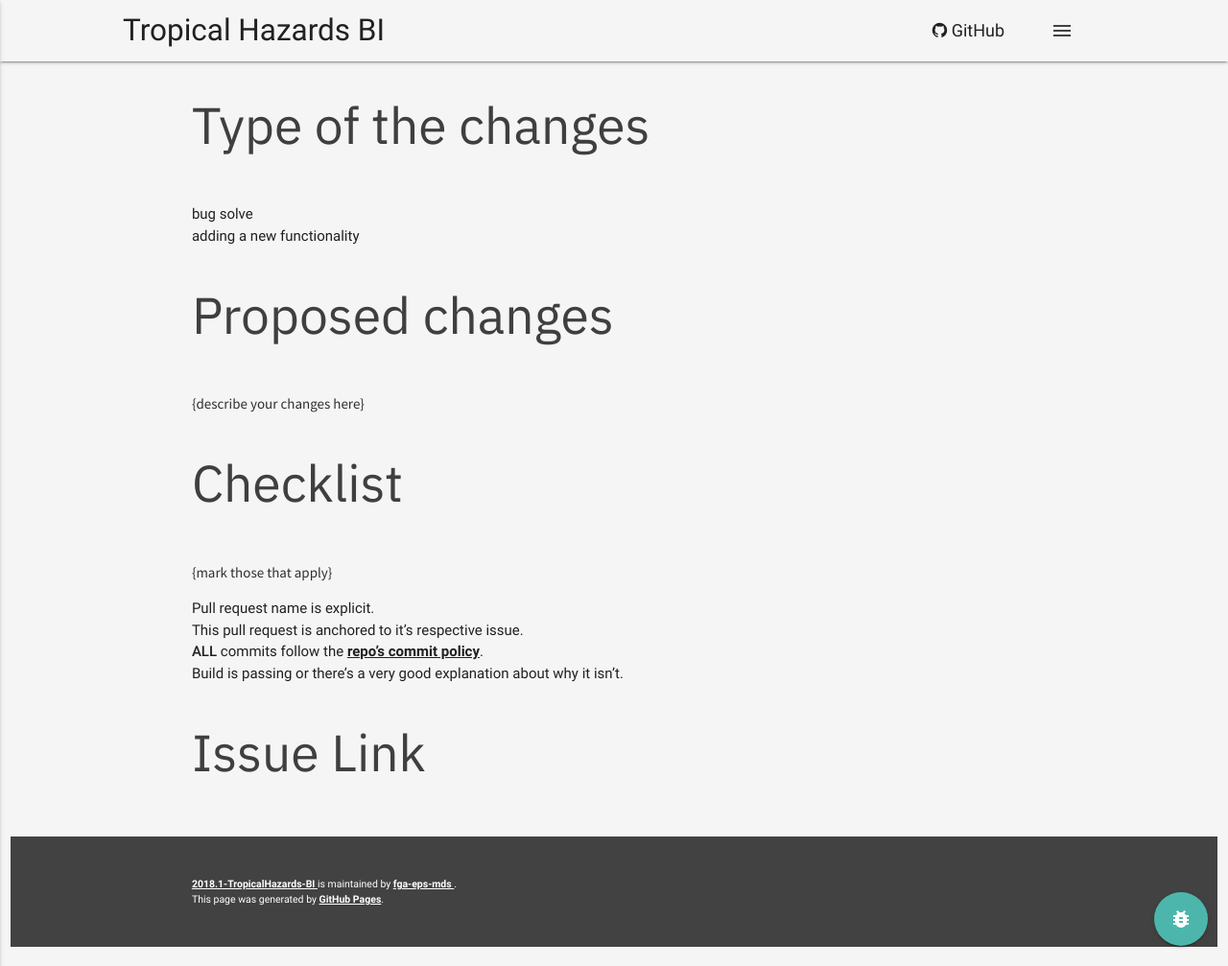
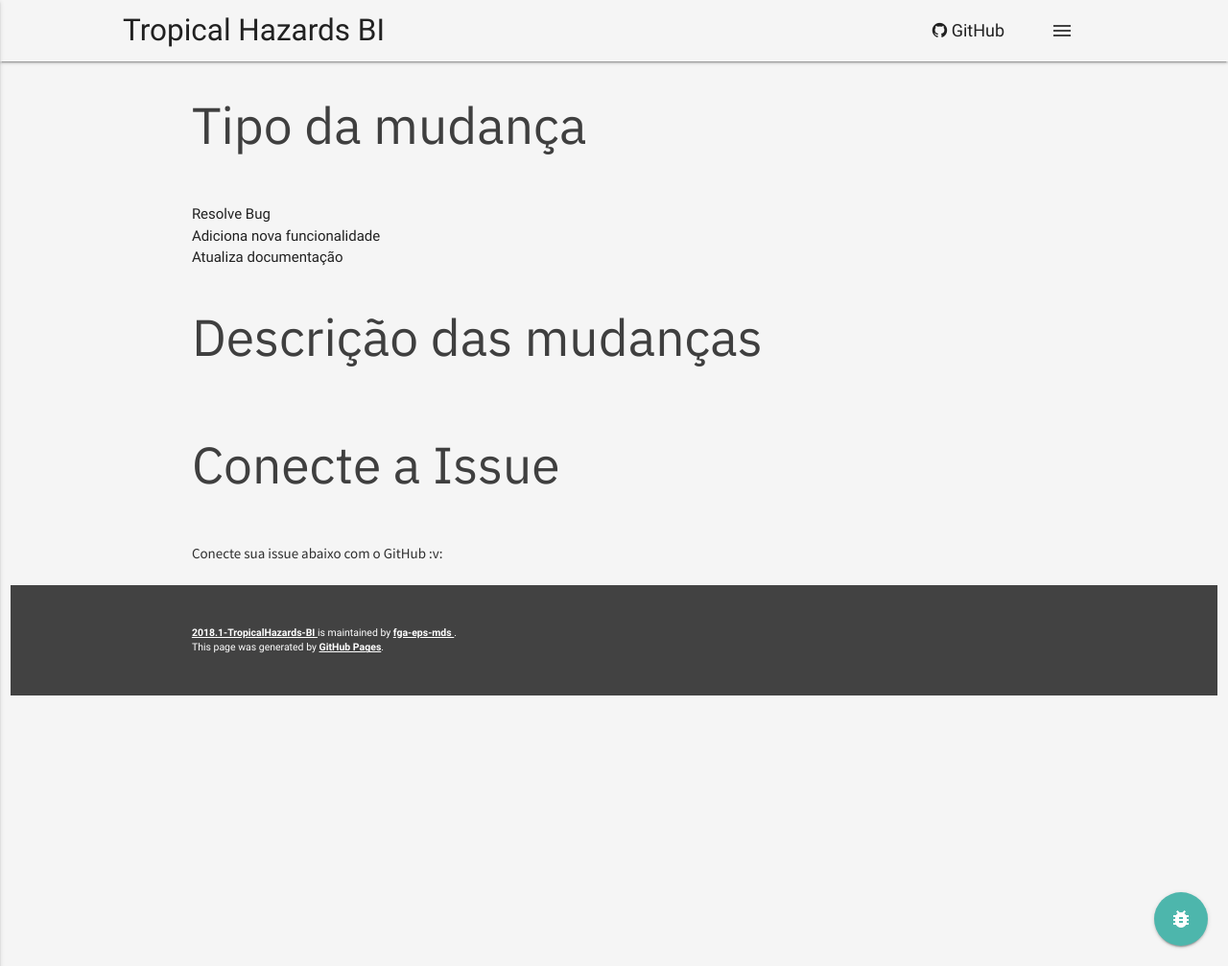
Before and after one commit to fga-eps-mds/2018.1-TropicalHazards-BI, a Jekyll site: the page built from docs/PULL_REQUEST_TEMPLATE/PULL_REQUEST_TEMPLATE.md, in a window 1280 px wide and 1007 px high. Shown: the whole window at 96% size. Built offline with Jekyll 4.4.1, drawn with Linux system fonts in a browser that asks for light colours; our own code applies the rules of GitHub Pages for plain Markdown files.

Commit message:
[DOCS] refact issue, pull request and bug report templates

```diff
--- a/docs/PULL_REQUEST_TEMPLATE/PULL_REQUEST_TEMPLATE.md
+++ b/docs/PULL_REQUEST_TEMPLATE/PULL_REQUEST_TEMPLATE.md
@@ -1,17 +1,9 @@
-## Type of the changes
-- [ ] bug solve
-- [ ] adding a new functionality
+## Tipo da mudança
+- [ ] Resolve Bug
+- [ ] Adiciona nova funcionalidade
+- [ ] Atualiza documentação
 
-## Proposed changes
-{describe your changes here}
+## Descrição das mudanças
 
-## Checklist
-{mark those that apply}
-
-- [ ] Pull request name is explicit.
-- [ ] This pull request is anchored to it's respective issue.
-- [ ] **ALL** commits follow the [repo's commit policy]().
-- [ ] Build is passing or there's a very good explanation about why it isn't.
-
-## Issue Link
-{{link the issue here}}
+## Conecte a Issue
+Conecte sua issue abaixo com o GitHub :v:
```
Also changed, not shown: docs/ISSUE_TEMPLATE/ISSUE_TEMPLATE.md (+9 -13 lines), docs/ISSUE_TEMPLATE/bug_report.md (+7 -11 lines), docs/ISSUE_TEMPLATE/epic.md (deleted, +0 -31 lines), docs/ISSUE_TEMPLATE/feature.md (deleted, +0 -9 lines).
